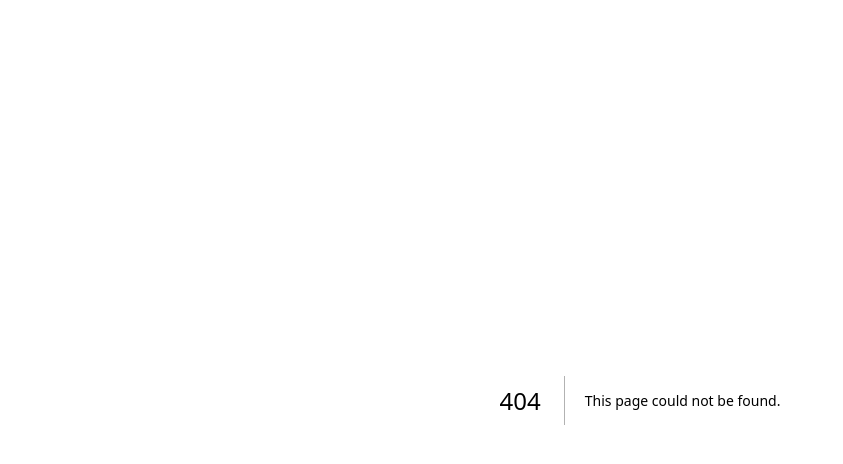
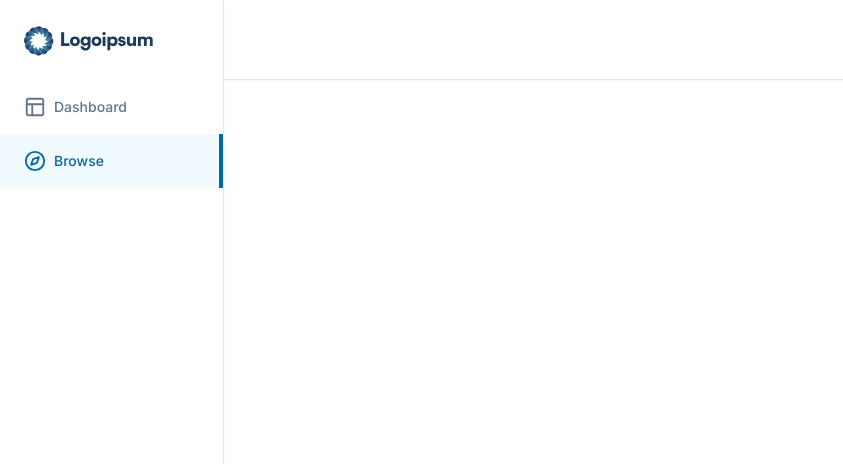
Before and after one commit to lzzzzl/lms-learn, a Next.js app: page /search in a window 1280 px wide. Before the commit this address had no page. Shown: the top 464 px of the page, without its empty margins (0-843 px from the left). Built offline with nearby package versions, Linux system fonts and the light colour scheme.

Commit message:
add layout

```diff
--- /dev/null
+++ b/app/(dashboard)/(routes)/search/page.tsx
@@ -0,0 +1,9 @@
+const SearchPage = () => {
+  return (
+    <div>
+      This is a search page!
+    </div>
+  );
+}
+
+export default SearchPage;
--- /dev/null
+++ b/app/(dashboard)/_components/logo.tsx
@@ -0,0 +1,12 @@
+import Image from "next/image";
+
+export const Logo = () => {
+  return (
+    <Image
+      height={130}
+      width={130}
+      alt="logo"
+      src="/logo.svg"
+    />
+  )
+}
--- /dev/null
+++ b/app/(dashboard)/_components/mobile-sidebar.tsx
@@ -0,0 +1,21 @@
+import { Menu } from "lucide-react";
+
+import {
+  Sheet,
+  SheetContent,
+  SheetTrigger
+} from "@/components/ui/sheet";
+import { Sidebar } from "./sidebar";
+
+export const MobileSidebar = () => {
+  return (
+    <Sheet>
+      <SheetTrigger className="md:hidden pr-4 hover:opacity-75 transition">
+        <Menu />
+      </SheetTrigger>
+      <SheetContent side="left" className="p-0 bg-white">
+        <Sidebar />
+      </SheetContent>
+    </Sheet>
+  )
+}
--- /dev/null
+++ b/app/(dashboard)/_components/navbar.tsx
@@ -0,0 +1,12 @@
+import { NavbarRoutes } from "@/components/navbar-routers"
+
+import { MobileSidebar } from "./mobile-sidebar"
+
+export const Navbar = () => {
+  return (
+    <div className="p-4 border-b h-full flex items-center bg-white shadow-sm">
+      <MobileSidebar />
+      <NavbarRoutes />
+    </div>
+  )
+}
--- /dev/null
+++ b/app/(dashboard)/_components/sidebar-item.tsx
@@ -0,0 +1,62 @@
+"use client";
+
+import { cn } from "@/lib/utils";
+import { LucideIcon } from "lucide-react";
+
+import { usePathname, useRouter } from "next/navigation";
+
+interface SidebarItemProps {
+  icon: LucideIcon;
+  label: string;
+  href: string;
+}
+
+export const SidebarItem = ({
+  icon: Icon,
+  label,
+  href,
+}: SidebarItemProps) => {
+  const pathname = usePathname();
+  const router = useRouter();
+
+  const isActive =
+    (pathname === "/" && href === "/") ||
+    pathname === href ||
+    pathname?.startsWith(`${href}/`);
+
+  const onClick = () => {
+    router.push(href);
+  }
+
+  return (
+    <button
+      onClick={onClick}
+      type="button"
+      className={cn(
+        "flex items-center gap-x-2 text-slate-500 text-sm \
+        font-[500] pl-6 transition-all hover:text-slate-600 \
+        hover:bg-slate-300/20",
+        isActive && "text-sky-700 bg-sky-200/20 \
+        hover:bg-sky-200/20 hover:text-sky-700"
+      )}
+    >
+      <div className="flex items-center gap-x-2 py-4">
+        <Icon
+          size={22}
+          className={cn(
+            "text-slate-500",
+            isActive && "text-sky-700"
+          )}
+        >
+        </Icon>
+        {label}
+      </div>
+      <div
+        className={cn(
+          "ml-auto opacity-0 border-2 border-sky-700 h-full transition-all",
+          isActive && "opacity-100"
+        )}
+      />
+    </button>
+  )
+}
--- /dev/null
+++ b/app/(dashboard)/_components/sidebar-routes.tsx
@@ -0,0 +1,34 @@
+"use client";
+
+import { Compass, Layout } from "lucide-react";
+import { SidebarItem } from "./sidebar-item";
+
+const guestRoutes = [
+  {
+    icon: Layout,
+    label: "Dashboard",
+    href: "/",
+  },
+  {
+    icon: Compass,
+    label: "Browse",
+    href: "/search",
+  },
+]
+
+export const SidebarRoutes = () => {
+  const routes = guestRoutes;
+
+  return (
+    <div className="flex flex-col w-full">
+      {routes.map((route) => (
+        <SidebarItem
+          key={route.href}
+          icon={route.icon}
+          label={route.label}
+          href={route.href}
+        />
+      ))}
+    </div>
+  )
+}
--- /dev/null
+++ b/app/(dashboard)/_components/sidebar.tsx
@@ -0,0 +1,15 @@
+import { Logo } from "./logo";
+import { SidebarRoutes } from "./sidebar-routes";
+
+export const Sidebar = () => {
+  return (
+    <div className="h-full border-r flex flex-col overflow-y-auto bg-white shadow-sm">
+      <div className="p-6">
+        <Logo />
+      </div>
+      <div className="flex flex-col w-full">
+        <SidebarRoutes />
+      </div>
+    </div>
+  );
+};
--- /dev/null
+++ b/app/(dashboard)/layout.tsx
@@ -0,0 +1,25 @@
+import React from "react";
+import { Navbar } from "./_components/navbar";
+import { Sidebar } from "./_components/sidebar";
+
+const DashboardLayout = ({
+  children
+}: {
+  children: React.ReactNode
+}) => {
+  return (
+    <div className="h-full">
+      <div className="h-[80px] md:pl-56 fixed inset-y-0 w-full z-50">
+        <Navbar />
+      </div>
+      <div className="hidden md:flex h-full w-56 flex-col fixed inset-y-0 z-50">
+        <Sidebar />
+      </div>
+      <main className="md:pl-56 h-full">
+        {children}
+      </main>
+    </div>
+  );
+}
+
+export default DashboardLayout;
--- /dev/null
+++ b/components/navbar-routers.tsx
@@ -0,0 +1,11 @@
+"use client";
+
+import { UserButton } from "@clerk/nextjs";
+
+export const NavbarRoutes = () => {
+  return (
+    <div className="flex gap-x-2 ml-auto">
+      <UserButton />
+    </div>
+  )
+}
--- /dev/null
+++ b/components/ui/sheet.tsx
@@ -0,0 +1,146 @@
+"use client"
+
+import * as React from "react"
+import * as SheetPrimitive from "@radix-ui/react-dialog"
+import { cva, type VariantProps } from "class-variance-authority"
+import { X } from "lucide-react"
+
+import { cn } from "@/lib/utils"
+
+const Sheet = SheetPrimitive.Root
+
+const SheetTrigger = SheetPrimitive.Trigger
+
+const SheetClose = SheetPrimitive.Close
+
+const SheetPortal = ({
+  className,
+  ...props
+}: SheetPrimitive.DialogPortalProps) => (
+  <SheetPrimitive.Portal className={cn(className)} {...props} />
+)
+SheetPortal.displayName = SheetPrimitive.Portal.displayName
+
+const SheetOverlay = React.forwardRef<
+  React.ElementRef<typeof SheetPrimitive.Overlay>,
+  React.ComponentPropsWithoutRef<typeof SheetPrimitive.Overlay>
+>(({ className, ...props }, ref) => (
+  <SheetPrimitive.Overlay
+    className={cn(
+      "fixed inset-0 z-50 bg-background/80 backdrop-blur-sm data-[state=open]:animate-in data-[state=closed]:animate-out data-[state=closed]:fade-out-0 data-[state=open]:fade-in-0",
+      className
+    )}
+    {...props}
+    ref={ref}
+  />
+))
+SheetOverlay.displayName = SheetPrimitive.Overlay.displayName
+
+const sheetVariants = cva(
+  "fixed z-50 gap-4 bg-background p-6 shadow-lg transition ease-in-out data-[state=open]:animate-in data-[state=closed]:animate-out data-[state=closed]:duration-300 data-[state=open]:duration-500",
+  {
+    variants: {
+      side: {
+        top: "inset-x-0 top-0 border-b data-[state=closed]:slide-out-to-top data-[state=open]:slide-in-from-top",
+        bottom:
+          "inset-x-0 bottom-0 border-t data-[state=closed]:slide-out-to-bottom data-[state=open]:slide-in-from-bottom",
+        left: "inset-y-0 left-0 h-full w-3/4 border-r data-[state=closed]:slide-out-to-left data-[state=open]:slide-in-from-left sm:max-w-sm",
+        right:
+          "inset-y-0 right-0 h-full w-3/4  border-l data-[state=closed]:slide-out-to-right data-[state=open]:slide-in-from-right sm:max-w-sm",
+      },
+    },
+    defaultVariants: {
+      side: "right",
+    },
+  }
+)
+
+interface SheetContentProps
+  extends React.ComponentPropsWithoutRef<typeof SheetPrimitive.Content>,
+    VariantProps<typeof sheetVariants> {}
+
+const SheetContent = React.forwardRef<
+  React.ElementRef<typeof SheetPrimitive.Content>,
+  SheetContentProps
+>(({ side = "right", className, children, ...props }, ref) => (
+  <SheetPortal>
+    <SheetOverlay />
+    <SheetPrimitive.Content
+      ref={ref}
+      className={cn(sheetVariants({ side }), className)}
+      {...props}
+    >
+      {children}
+      <SheetPrimitive.Close className="absolute right-4 top-4 rounded-sm opacity-70 ring-offset-background transition-opacity hover:opacity-100 focus:outline-none focus:ring-2 focus:ring-ring focus:ring-offset-2 disabled:pointer-events-none data-[state=open]:bg-secondary">
+        <X className="h-4 w-4" />
+        <span className="sr-only">Close</span>
+      </SheetPrimitive.Close>
+    </SheetPrimitive.Content>
+  </SheetPortal>
+))
+SheetContent.displayName = SheetPrimitive.Content.displayName
+
+const SheetHeader = ({
+  className,
+  ...props
+}: React.HTMLAttributes<HTMLDivElement>) => (
+  <div
+    className={cn(
+      "flex flex-col space-y-2 text-center sm:text-left",
+      className
+    )}
+    {...props}
+  />
+)
+SheetHeader.displayName = "SheetHeader"
+
+const SheetFooter = ({
+  className,
+  ...props
+}: React.HTMLAttributes<HTMLDivElement>) => (
+  <div
+    className={cn(
+      "flex flex-col-reverse sm:flex-row sm:justify-end sm:space-x-2",
+      className
+    )}
+    {...props}
+  />
+)
+SheetFooter.displayName = "SheetFooter"
+
+const SheetTitle = React.forwardRef<
+  React.ElementRef<typeof SheetPrimitive.Title>,
+  React.ComponentPropsWithoutRef<typeof SheetPrimitive.Title>
+>(({ className, ...props }, ref) => (
+  <SheetPrimitive.Title
+    ref={ref}
+    className={cn("text-lg font-semibold text-foreground", className)}
+    {...props}
+  />
+))
+SheetTitle.displayName = SheetPrimitive.Title.displayName
+
+const SheetDescription = React.forwardRef<
+  React.ElementRef<typeof SheetPrimitive.Description>,
+  React.ComponentPropsWithoutRef<typeof SheetPrimitive.Description>
+>(({ className, ...props }, ref) => (
+  <SheetPrimitive.Description
+    ref={ref}
+    className={cn("text-sm text-muted-foreground", className)}
+    {...props}
+  />
+))
+SheetDescription.displayName = SheetPrimitive.Description.displayName
+
+export {
+  Sheet,
+  SheetPortal,
+  SheetOverlay,
+  SheetTrigger,
+  SheetClose,
+  SheetContent,
+  SheetHeader,
+  SheetFooter,
+  SheetTitle,
+  SheetDescription,
+}
--- a/package.json
+++ b/package.json
@@ -10,6 +10,7 @@
   },
   "dependencies": {
     "@clerk/nextjs": "^4.25.6",
+    "@radix-ui/react-dialog": "^1.0.5",
     "@radix-ui/react-slot": "^1.0.2",
     "@types/node": "20.8.6",
     "@types/react": "18.2.28",
```
Also changed, not shown: public/logo.svg (added), 1 other file (tests, documents, lock files or other folders).
